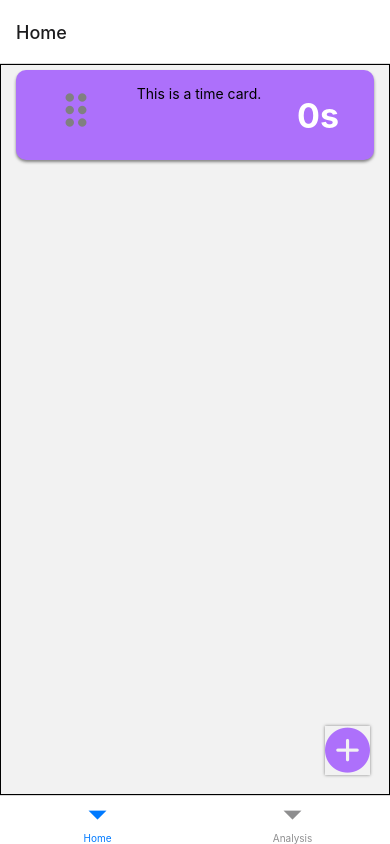
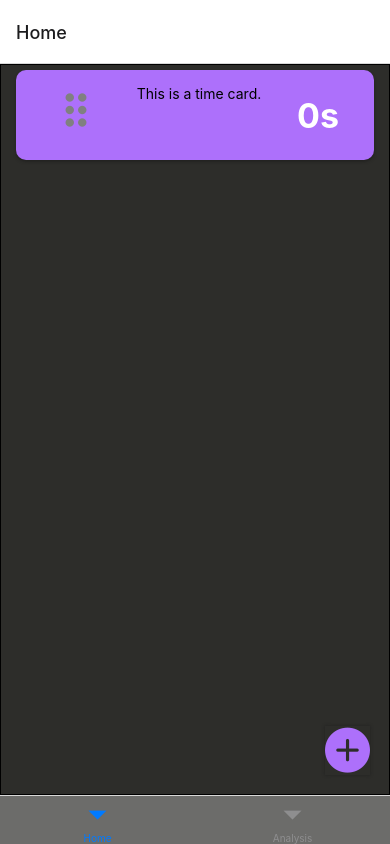
Before and after one commit to efox3987/dh_rn, a React Native app: screen /Home in a window 390 px wide. Built offline with nearby package versions, Linux system fonts and the light colour scheme.

Commit message:
colored the tab bar and home page

```diff
--- a/src/App.js
+++ b/src/App.js
@@ -11,7 +11,12 @@ const Tab = createBottomTabNavigator();
 const App = () => {
   return (
     <NavigationContainer>
-      <Tab.Navigator>
+      <Tab.Navigator
+      screenOptions={{
+        tabBarStyle: {
+          backgroundColor: '#6C6C6A',
+      },
+    }}>
         <Tab.Screen name="Home" component={Home} />
         <Tab.Screen name="Analysis" component={Analysis} />
       </Tab.Navigator>
--- a/src/screens/Home.js
+++ b/src/screens/Home.js
@@ -95,6 +95,7 @@ const styles = StyleSheet.create({
     justifyContent: 'center',
     borderColor: 'black',
     borderWidth: 1,
+    backgroundColor: '#2D2D2A'
   },
   plusView: {
     color: '#FFF',
```
